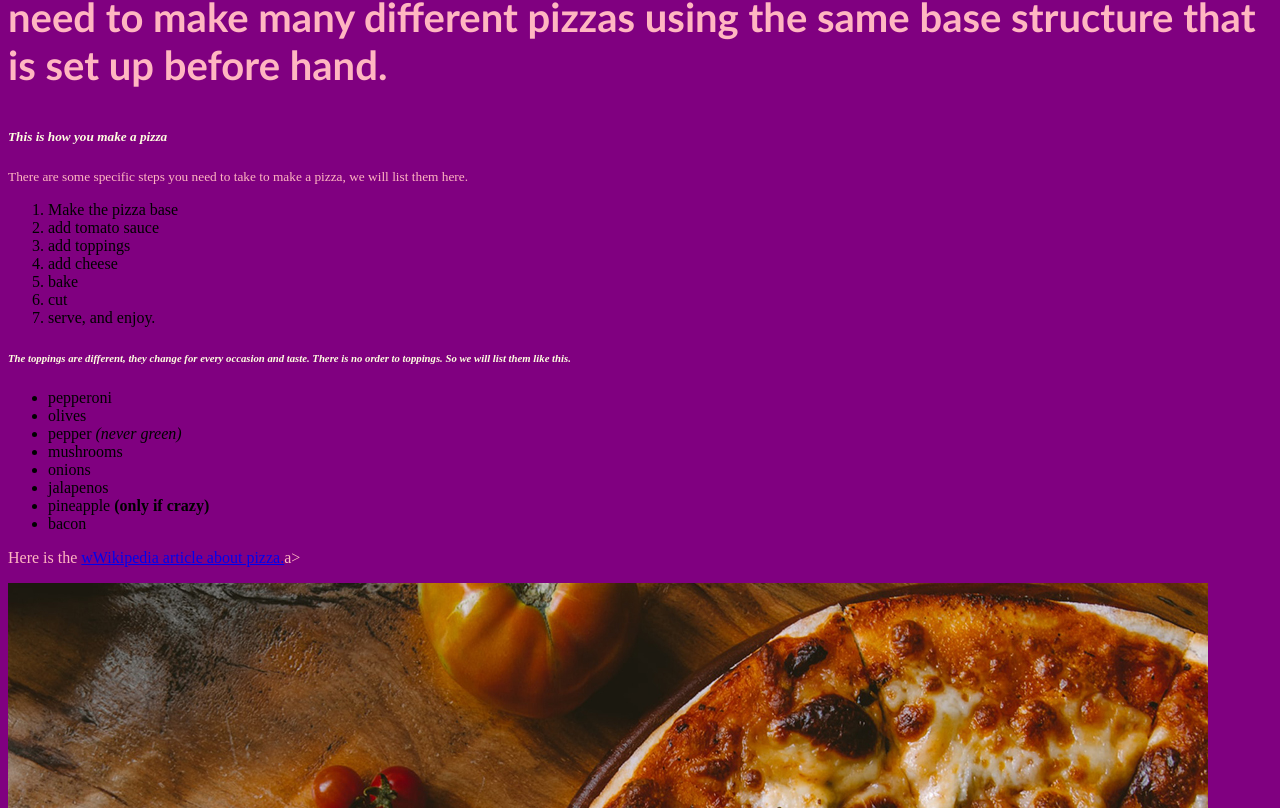
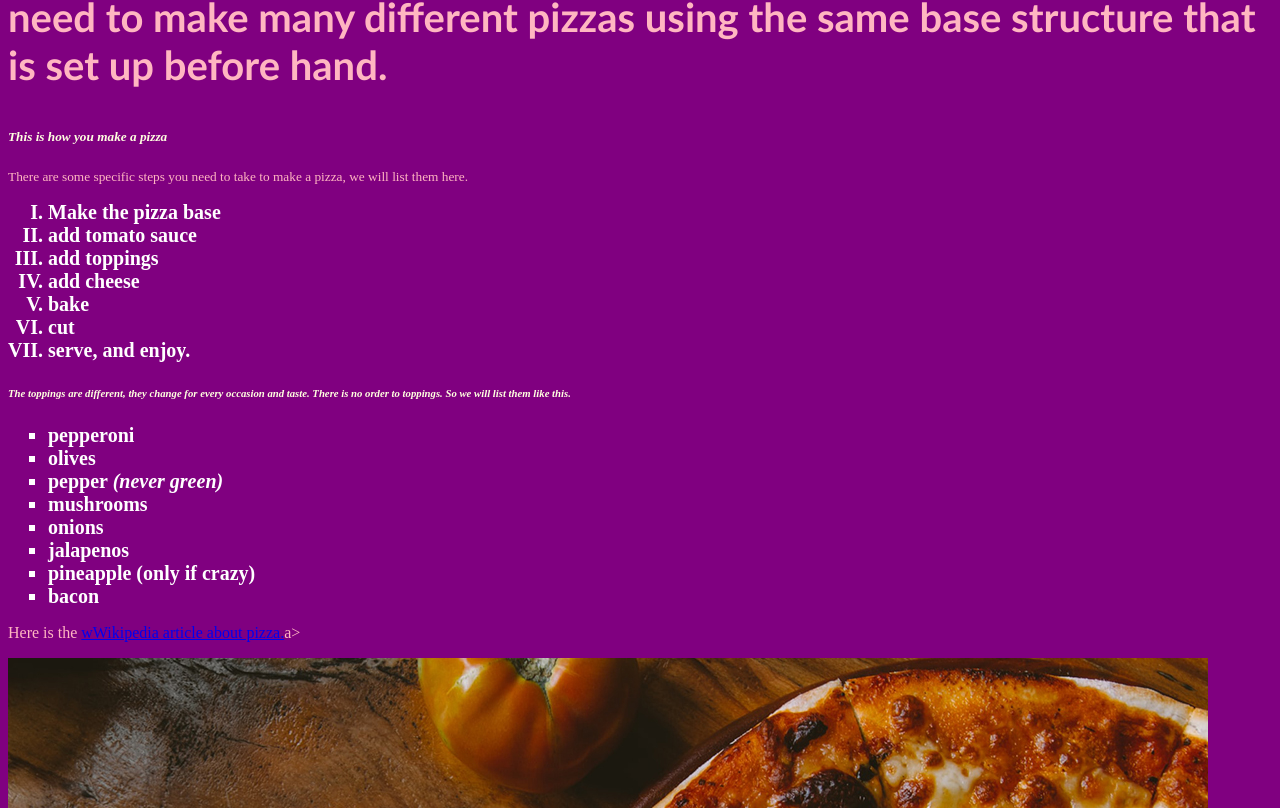
Before and after one commit to MrWPrice/GWDS-Weekly-Coding-Sheets, a plain HTML site: page Week-3/index.html in a window 1280 px wide. Shown: the part 497-1305 px from the top of the page. Drawn offline with Linux system fonts and the light colour scheme.

Commit message:
Update styles.css

```diff
--- a/Week-3/styles.css
+++ b/Week-3/styles.css
@@ -28,3 +28,17 @@ h2{
     font-weight: bold;
     text-align: left;
 }
+ul {
+    list-style-type: square;
+}
+ol {
+    list-style-type: upper-roman;
+}
+li {
+    color: white;
+    font-size: 20px;
+    font-weight: bold;
+}
+.fave{
+    color: orange;
+}
```
